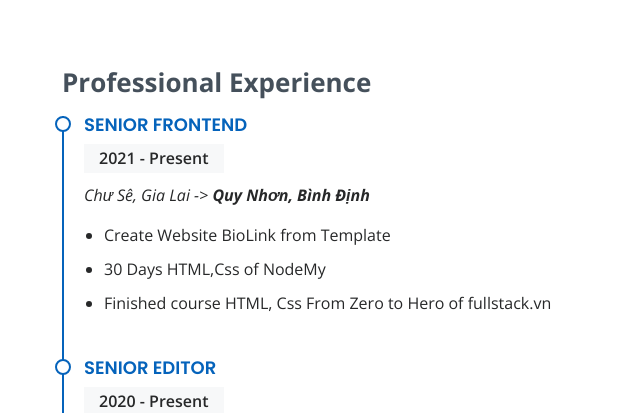
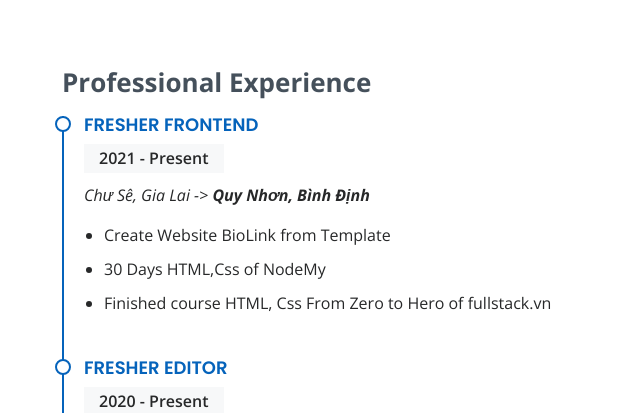
Before and after one commit to lehoangtrong/lehoangtrong.github.io, a plain HTML site: page index.html in a window 1280 px wide. Shown: the part 2081-2494 px from the top of the page, 640-1280 px from the left. Drawn offline with nearby package versions, Linux system fonts and the light colour scheme.

Commit message:
Update index.html

```diff
--- a/index.html
+++ b/index.html
@@ -262,7 +262,7 @@
 					<div class="col-lg-6">
 						<h3 class="resume-title">Professional Experience</h3>
 						<div class="resume-item">
-							<h4>Senior FrontEnd</h4>
+							<h4>Fresher FrontEnd</h4>
 							<h5>2021 - Present</h5>
 							<p><em>Chư Sê, Gia Lai -><b> Quy Nhơn, Bình Định</b></em></p>
 							<ul>
@@ -272,7 +272,7 @@
 							</ul>
 						</div>
 						<div class="resume-item">
-							<h4>Senior Editor</h4>
+							<h4>Fresher Editor</h4>
 							<h5>2020 - Present</h5>
 							<p><em>Chư Sê, Gia Lai </em></p>
 							<ul>
```
